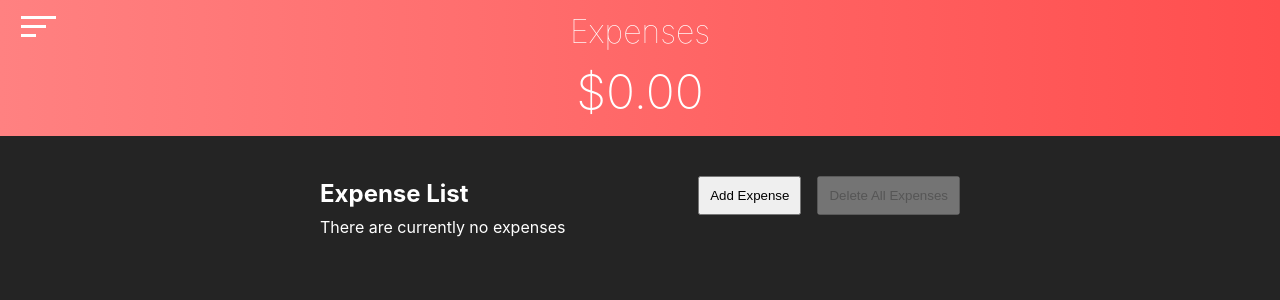
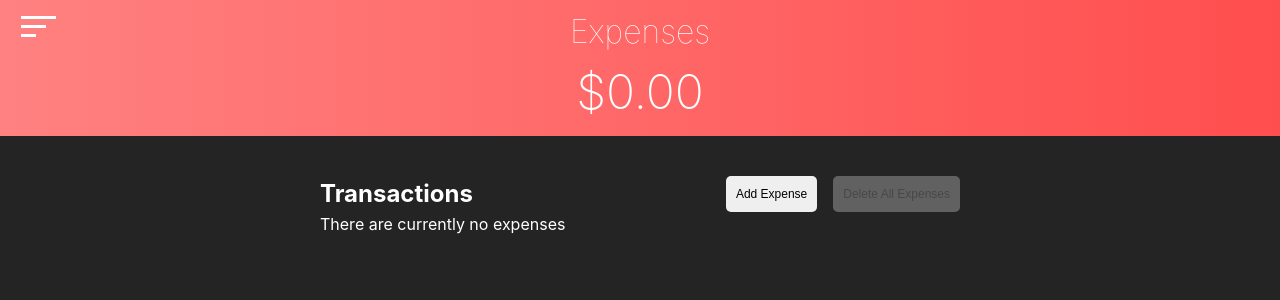
Before and after one commit to justincgreen/budget-tracker-2-next, a Next.js app: page /expenses in a window 1280 px wide. Shown: the top 300 px of the page. Built offline with nearby package versions, Linux system fonts and the light colour scheme.

Commit message:
Styling updates

```diff
--- a/src/components/ExpenseList.js
+++ b/src/components/ExpenseList.js
@@ -30,7 +30,7 @@ const ExpenseList = () => {
 	const renderListUpper = () => {
 		return (
 			<div className="c-expense-list__upper">
-				<h2 className="c-expense-list__title">Expense List</h2>
+				<h2 className="c-expense-list__title">Transactions</h2>
         <div className="button-group">
 				  <button className="button" onClick={handleDisplayForm}>Add Expense</button>
           {
--- a/src/components/Navigation.js
+++ b/src/components/Navigation.js
@@ -21,7 +21,7 @@ const Navigation = () => {
 		<nav className="c-navigation">
 			<ul>
 				<li>
-					<Link href="/" onClick={closeNav}>Balance</Link>
+					<Link href="/" onClick={closeNav}>Home</Link>
 				</li>
 				<li>
 					<Link href="/expenses" onClick={closeNav}>Expenses</Link>
--- a/src/components/Transactions.js
+++ b/src/components/Transactions.js
@@ -1,7 +1,7 @@
 import { useContext } from 'react';
 import GlobalContext from '@/context/GlobalContext';
 import DeleteForeverIcon from '@mui/icons-material/DeleteForever';
-import EditNotificationsIcon from '@mui/icons-material/EditNotifications';
+import EditIcon from '@mui/icons-material/Edit';
 
 const Transactions = () => {
   const {
@@ -38,11 +38,6 @@ const Transactions = () => {
     setDisplayModal(true);
     setDisplayEditExpenseForm(true);
     setIsolatedExpense({id, description, amount});
-    console.log(id, description, amount);
-    // TODO: The expense description & amount will also need to be updated in local storage
-    // Will also need to update the global balance in local storage after amount is modified
-    // May need to create state(s) to pass data between expense item and modal
-    // need to update object using the id from the transactions array
   }
 
   return (
@@ -64,14 +59,14 @@ const Transactions = () => {
                   deleteExpenseModal(item.id, item.amount)
                 }
               }>
-                <DeleteForeverIcon sx={{ color: '#ff4e4e' }} />
+                <DeleteForeverIcon sx={{ color: '#ff4e4e', fontSize: '28px' }} />
               </span>
               <span className="c-expense-list__edit" onClick={
                 () => {
                   editExpense(item.id, item.description, item.amount)
                 }
               }>
-                <EditNotificationsIcon sx={{ color: '#55d4da' }} />
+                <EditIcon sx={{ color: '#55d4da', fontSize: '28px' }} />
               </span>
             </li>
           )
--- a/src/styles/_app-UI.scss
+++ b/src/styles/_app-UI.scss
@@ -38,6 +38,5 @@
 }
 
 .section__content {
-	min-height: 100vh;
-	padding-top: 40px;
+	padding: 40px 0;
 }
--- a/src/styles/_buttons.scss
+++ b/src/styles/_buttons.scss
@@ -1,6 +1,9 @@
 // Buttons
 .button {
+  font-size: 12px;
 	padding: 10px;
+  border-radius: 5px;
+  border: none;
   cursor: pointer;
 
   &:disabled {
--- a/src/styles/_c-expense-list.scss
+++ b/src/styles/_c-expense-list.scss
@@ -48,7 +48,7 @@
 	&__edit {
     cursor: pointer;
 		position: absolute;
-		bottom: 5px;
+		bottom: 0;
 		right: 7px;
 	}
 }
```
